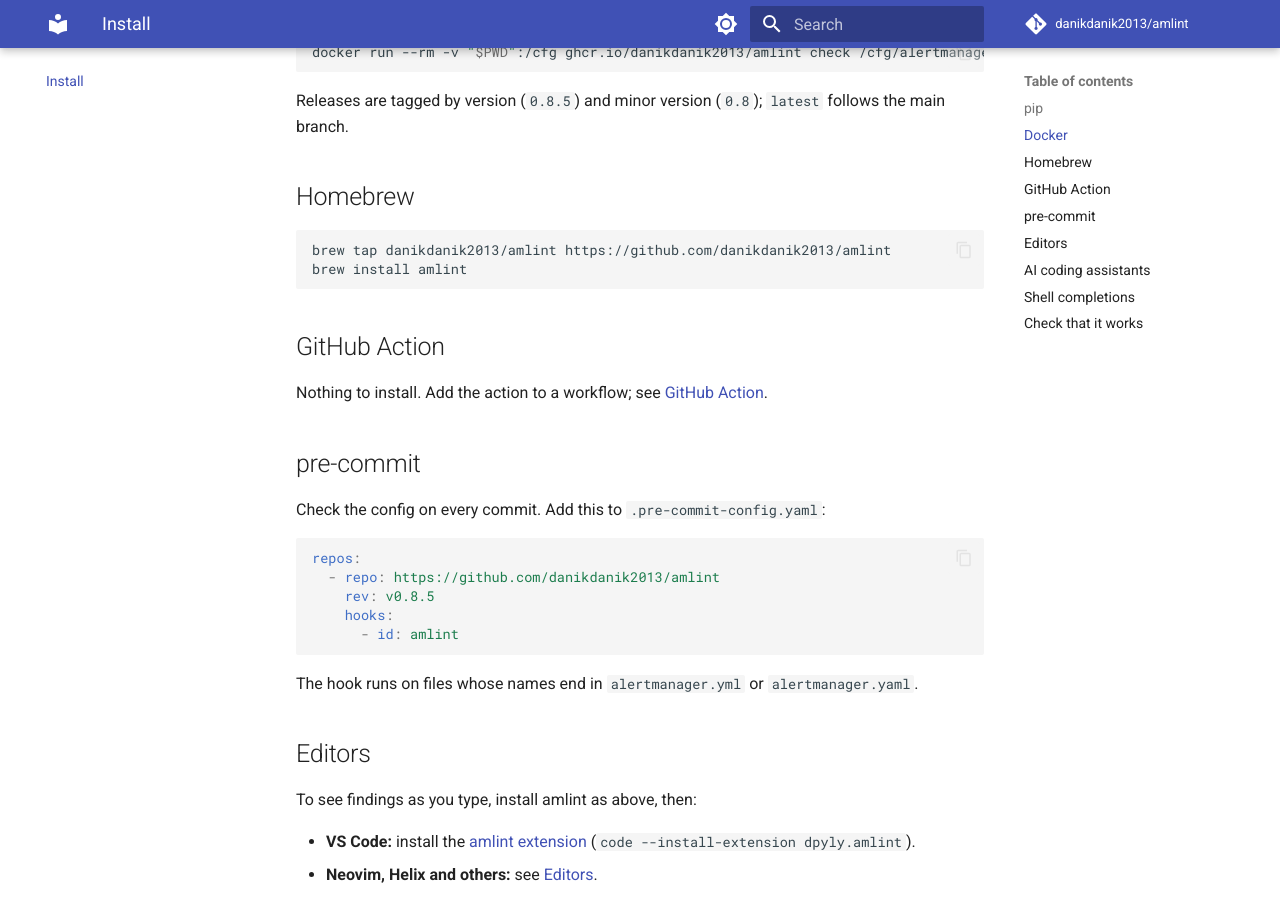
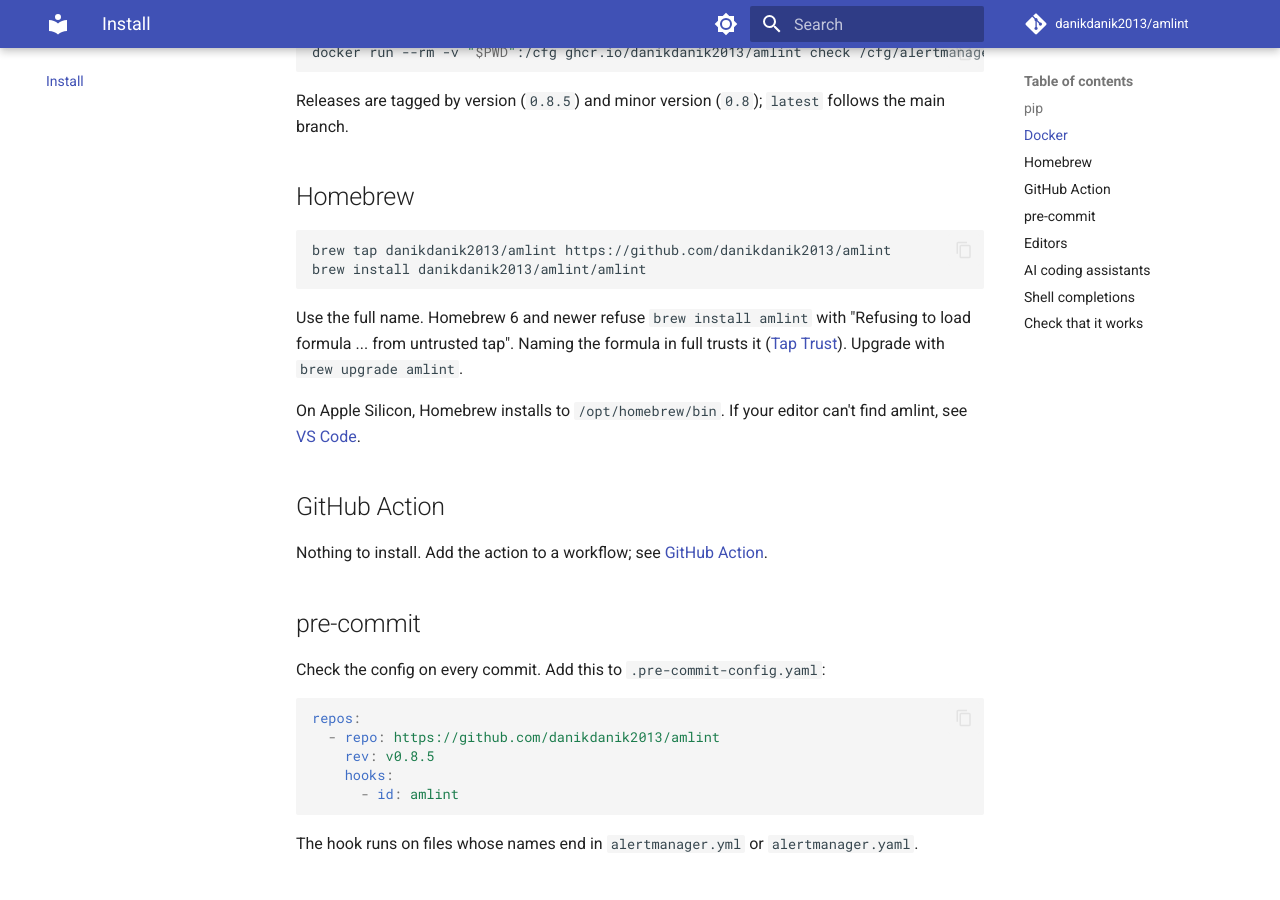
Before and after one commit to danikdanik2013/amlint, an MkDocs documentation site: the page built from docs/install.md, in a window 1280 px wide and 900 px high, scrolled down 552 px. Built offline with MkDocs 1.6.1 and Material for MkDocs 9.7.7, drawn with Linux system fonts in a browser that asks for light colours; comment, search, counter and statistics services are not loaded.

Commit message:
docs: install the Homebrew formula by its full name
Homebrew 6 and newer refuse `brew install amlint` from an untrusted tap
("Refusing to load formula ... from untrusted tap"). Installing
danikdanik2013/amlint/amlint trusts the formula, and `brew upgrade amlint`
works after that. The VS Code troubleshooting now says that Homebrew on
Apple Silicon puts amlint in /opt/homebrew/bin and how to point
amlint.path at it.

Co-Authored-By: Claude Opus 5.5 <noreply@anthropic.com>

````diff
--- a/docs/install.md
+++ b/docs/install.md
@@ -25,8 +25,15 @@ Releases are tagged by version (`0.8.5`) and minor version (`0.8`); `latest` fol
 
 ```bash
 brew tap danikdanik2013/amlint https://github.com/danikdanik2013/amlint
-brew install amlint
+brew install danikdanik2013/amlint/amlint
 ```
+
+Use the full name. Homebrew 6 and newer refuse `brew install amlint` with "Refusing to load
+formula ... from untrusted tap". Naming the formula in full trusts it
+([Tap Trust](https://docs.brew.sh/Tap-Trust)). Upgrade with `brew upgrade amlint`.
+
+On Apple Silicon, Homebrew installs to `/opt/homebrew/bin`. If your editor can't find amlint,
+see [VS Code](editors.md#vs-code).
 
 ## GitHub Action
 
````
Also changed, not shown: CHANGELOG.md (+5 -0 lines), README.md (+4 -1 lines), docs/editors.md (+3 -1 lines).
